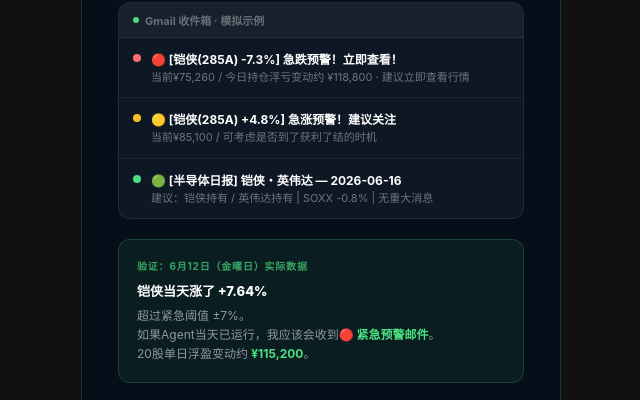
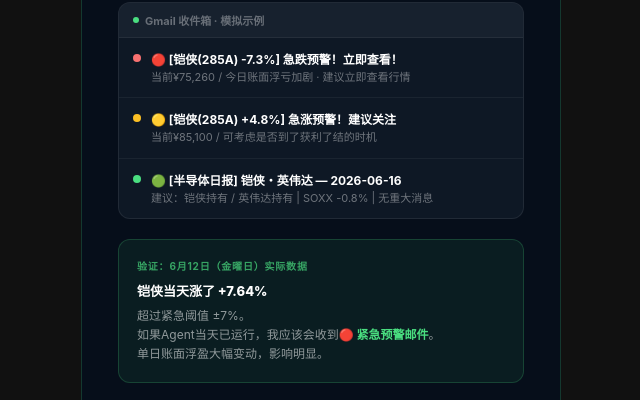
Before and after one commit to nihao7123/ai-moyu-site, a website: page xiaohongshu-day005.html in a window 1280 px wide. Shown: the part 2055-2455 px from the top of the page, without its empty margins (319-959 px from the left). Drawn offline with Linux system fonts and the light colour scheme.

Commit message:
Remove stock quantity info from Day005 cards 2&3

```diff
--- a/xiaohongshu-day005.html
+++ b/xiaohongshu-day005.html
@@ -399,7 +399,7 @@
         <div class="c3-email-indicator red"></div>
         <div>
           <div class="c3-email-subject">🔴 [铠侠(285A) -7.3%] 急跌预警！立即查看！</div>
-          <div class="c3-email-preview">当前¥75,260 / 今日持仓浮亏变动约 ¥118,800 · 建议立即查看行情</div>
+          <div class="c3-email-preview">当前¥75,260 / 今日账面浮亏加剧 · 建议立即查看行情</div>
         </div>
       </div>
       <div class="c3-email">
@@ -424,7 +424,7 @@
       <div class="c3-hl-body">
         超过紧急阈值 ±7%。<br/>
         如果Agent当天已运行，我应该会收到<strong>🔴 紧急预警邮件</strong>。<br/>
-        20股单日浮盈变动约 <strong>¥115,200</strong>。
+        单日账面浮盈大幅变动，影响明显。
       </div>
     </div>
 
```
